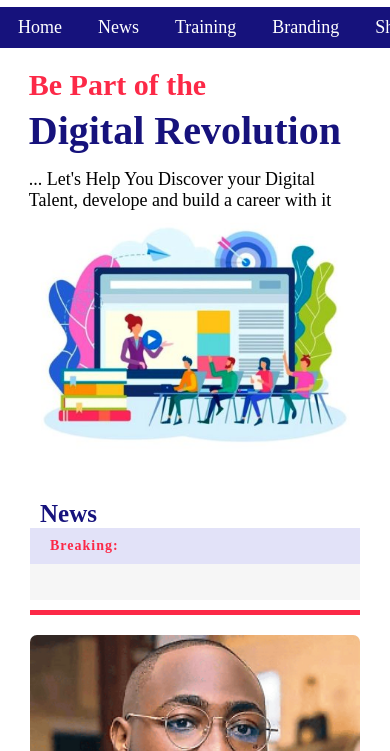
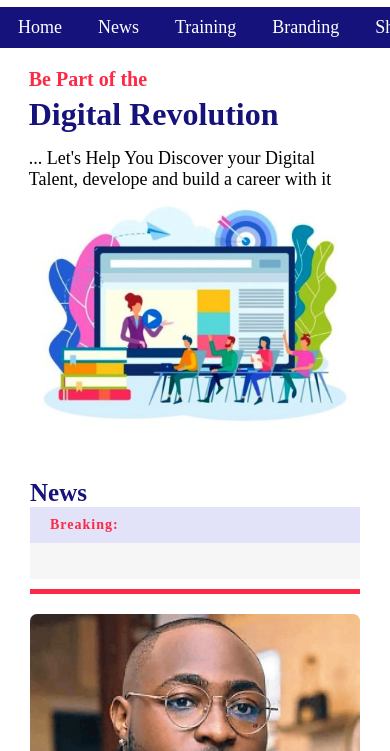
Before and after one commit to doncity-tech/expressive_home_page, a plain HTML site: page index.html in a window 390 px wide. Shown: the part 93-844 px from the top of the page. Drawn offline with Linux system fonts and the light colour scheme.

Commit message:
Major update

```diff
--- a/express_css/express_home.css
+++ b/express_css/express_home.css
@@ -124,6 +124,8 @@
   border-bottom: 5px solid #FC2947;
 }
 
+
+
 .exp_news_sec_h marquee {
   font-size: 20px;
   padding: 10px 20px;
@@ -131,7 +133,7 @@
 }
 
 .exp_news_sec_h h2 {
-  padding: 0 30px 0 10px;
+  padding: 0 30px 0 0;
   font-size: 40px;
   color: #16127c;
 }
@@ -147,6 +149,10 @@
   width: 90%;
   background: #f0f0f094;
   order: 1;
+}
+
+.exp_news_sec_h.exp_skill>div {
+  width: 100%;
 }
 
 .exp_news_sec_h p:first-child {
@@ -298,7 +304,9 @@
 }
 
 /* footer ends */
-@media only screen and (max-width: 870px) {
+@media only screen and (max-width: 1080px) {}
+
+@media only screen and (max-width: 412px) {
   .exp_title h1 {
     font-size: 30px;
     margin-bottom: 3px;
@@ -354,19 +362,10 @@
     width: 95%;
   }
 
-  .exp_hero_title {
-    font-size: 2.5rem;
-  }
-
-  .exp_hero_content p:first-child {
-    font-size: 30px;
-  }
-
   .exp_news_sec_h>div:first-child {
     order: 1;
     width: 100%;
   }
-
 
   .exp_news_sec_h>div:last-child {
     flex-wrap: wrap;
@@ -417,5 +416,3 @@
     margin: 10px 0 20px 0;
   }
 }
-
-@media only screen and (max-width: 414px) {}
--- a/index.html
+++ b/index.html
@@ -116,7 +116,7 @@
     </div>
     <div class="exp_section">
       <div class="exp_news">
-        <div class="exp_news_sec_h">
+        <div class="exp_news_sec_h exp_skill">
           <div><h2>Digital Skills</h2></div>
         </div>
         <div class="exp_news_sec_body">
```
